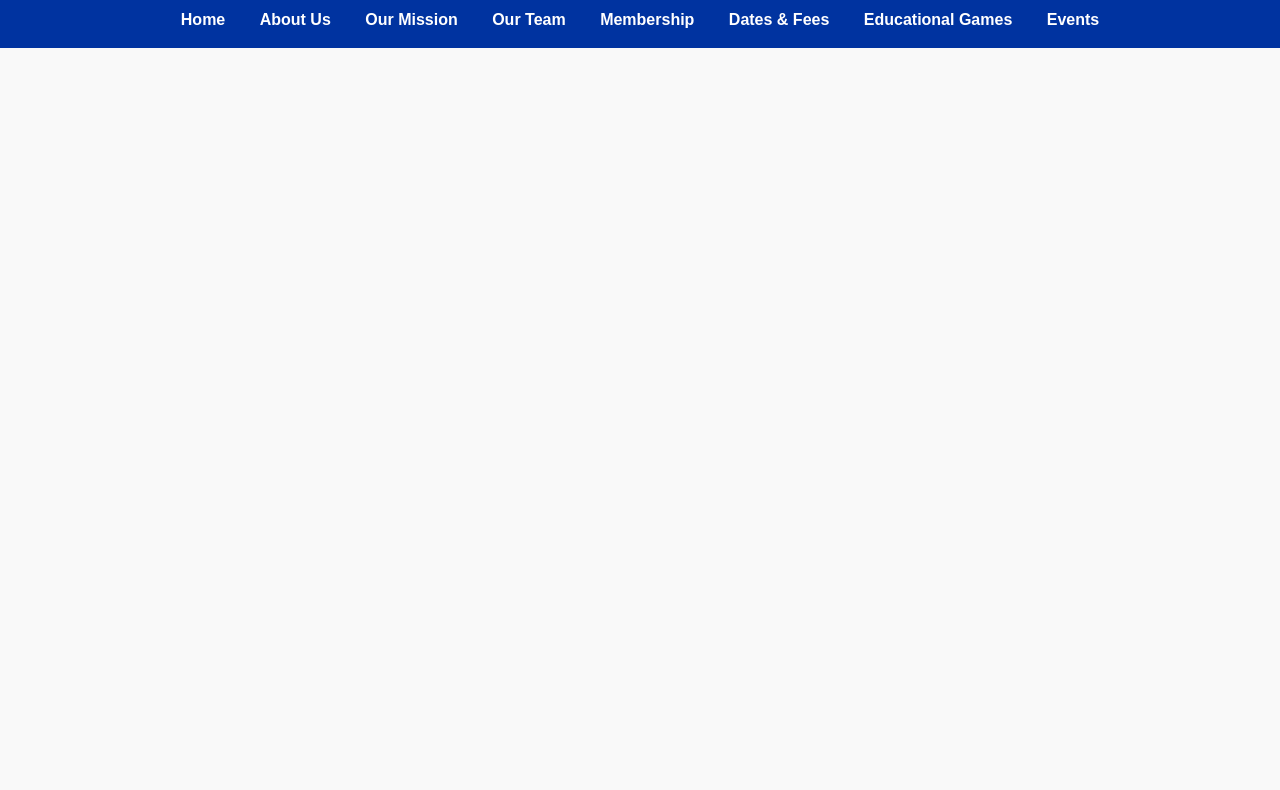
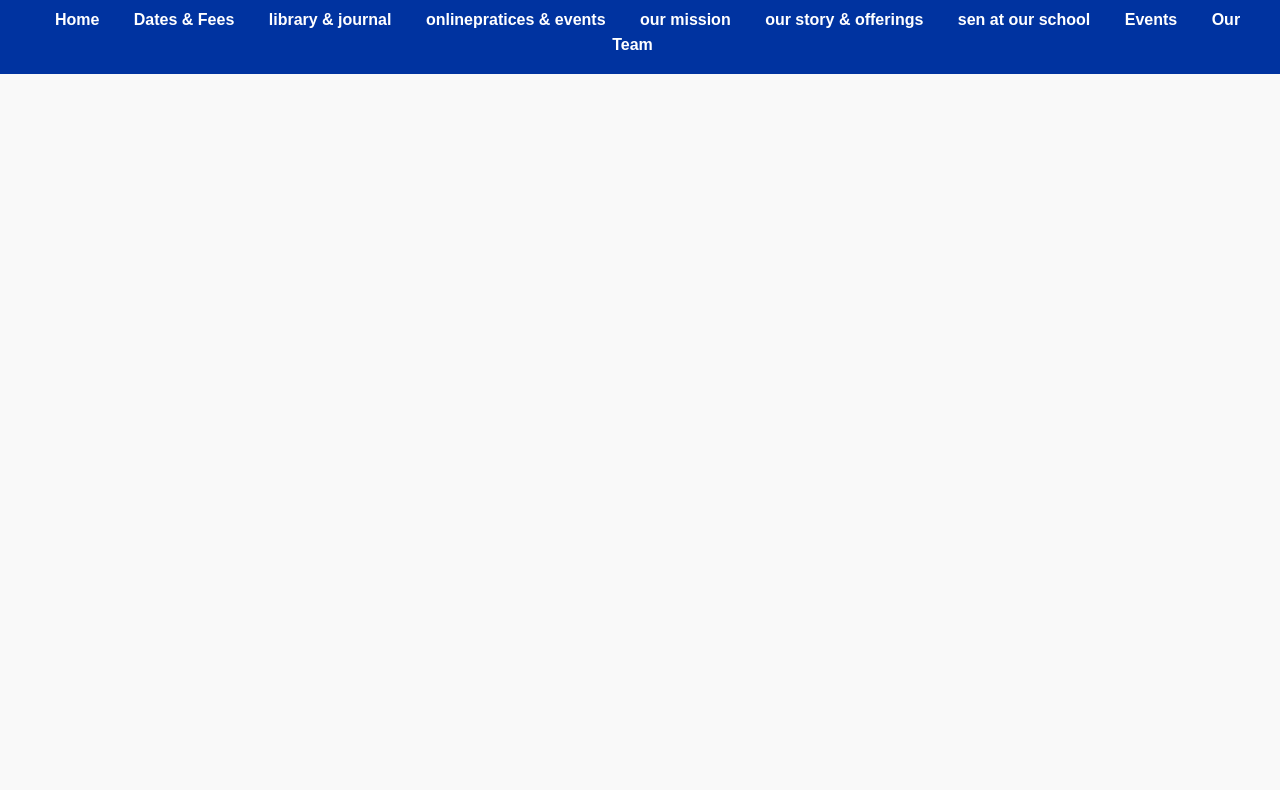
Before and after one commit to Dilrajsingh2/U15Ass2DilrajSingh, a plain HTML site: page pages/ourstory&offerings.html in a window 1280 px wide. Shown: the part 89-879 px from the top of the page. Drawn offline with Linux system fonts and the light colour scheme.

Commit message:
Update ourstory&offerings.html

```diff
--- a/pages/ourstory&offerings.html
+++ b/pages/ourstory&offerings.html
@@ -11,14 +11,16 @@
     <h1>Slovenské Vzdelávacie Centrum – South Manchester</h1>
     <nav>
       <ul>
-        <li><a href="index.html">Home</a></li>
-        <li><a href="about_us.html">About Us</a></li>
-        <li><a href="mission.html">Our Mission</a></li>
-        <li><a href="team.html">Our Team</a></li>
-        <li><a href="membership.html">Membership</a></li>
-        <li><a href="dates.html">Dates &amp; Fees</a></li>
-        <li><a href="games.html">Educational Games</a></li>
-        <li><a href="events.html">Events</a></li>
+                <li><a href="../index.html">Home</a></li>
+                <li><a href="datesandfees.html">Dates & Fees</a></li>
+                <li><a href="library&journal.html">library & journal</a></li>
+                <li><a href="onlinepractices&events.html">onlinepratices & events</a></li>
+                <li><a href="ourmission.html">our mission</a></li>
+                <li><a href="ourstory&offerings.html">our story & offerings</a></li>
+                <li><a href="senatourschool.html">sen at our school</a></li>
+                <li><a href="slovakcommunitycharity.html">Events</a></li>
+                <li><a href="ourteam.html">Our Team</a></li>
+
       </ul>
     </nav>
   </header>
```
